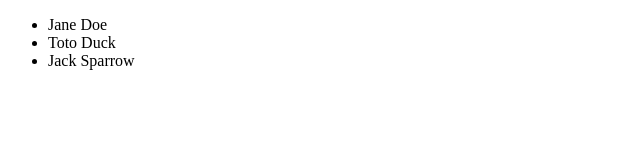
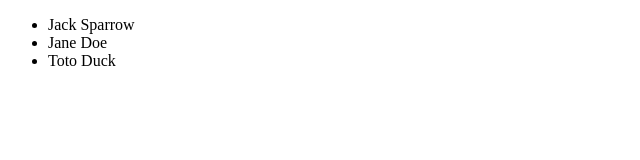
Before and after one commit to maitabe/angular-services, a website: page index.html in a window 1280 px wide. Shown: the full height of the page, 0-640 px from the left. Drawn offline with nearby package versions, Linux system fonts and the light colour scheme.

Commit message:
manipulation with filters

```diff
--- a/index.html
+++ b/index.html
@@ -7,7 +7,7 @@
 
 	<div>
 		<ul ng-controller="peopleCtrl">
-			<li ng-repeat="personObj in people">{{ personObj.name }} {{ personObj.lastName
+			<li ng-repeat="personObj in people | orderBy: 'name' ">{{ personObj.name }} {{ personObj.lastName
 			}}</li>
 		</ul>
 	</div>
```
